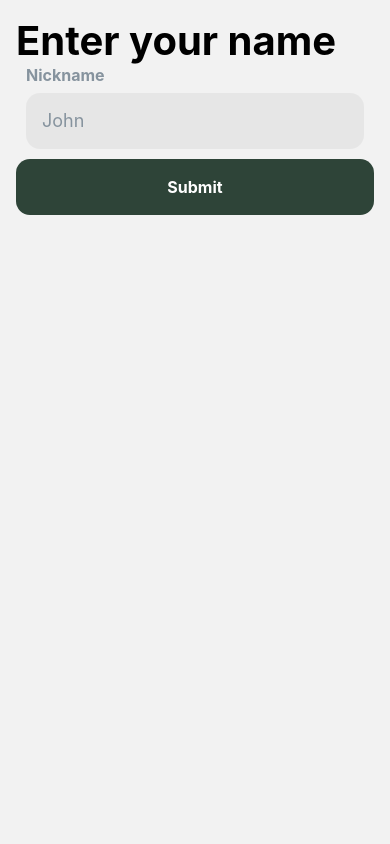
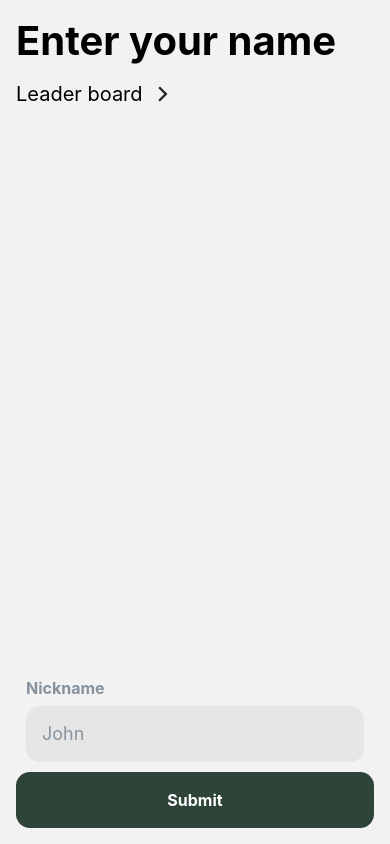
Before and after one commit to ttar-dev/hpc-rn-2, a React Native app: screen /ENTER_NAME in a window 390 px wide. Built offline with nearby package versions, Linux system fonts and the light colour scheme.

Commit message:
Add async-storage dependency and update EnterName screen

```diff
--- a/package.json
+++ b/package.json
@@ -9,9 +9,9 @@
     "web": "expo start --web"
   },
   "dependencies": {
+    "@react-native-async-storage/async-storage": "^1.21.0",
     "@react-navigation/native": "^6.1.9",
     "@react-navigation/native-stack": "^6.9.17",
-    "@reduxjs/toolkit": "^2.0.1",
     "@rneui/base": "^4.0.0-rc.8",
     "@rneui/themed": "^4.0.0-rc.8",
     "expo": "~49.0.15",
@@ -24,7 +24,6 @@
     "react-native-screens": "^3.29.0",
     "react-native-vector-icons": "^10.0.3",
     "react-native-web": "^0.19.10",
-    "react-redux": "^9.0.4",
     "typescript": "^5.1.3"
   },
   "devDependencies": {
--- a/screens/EnterName.screen.tsx
+++ b/screens/EnterName.screen.tsx
@@ -1,8 +1,15 @@
 import {FormProvider, useForm} from 'react-hook-form';
-import {StyleSheet, Text, View} from 'react-native';
+import {
+  KeyboardAvoidingView,
+  Pressable,
+  StyleSheet,
+  Text,
+  View,
+} from 'react-native';
 import {SafeAreaView} from 'react-native-safe-area-context';
 import Input from '../components/Input';
-import {Button} from '@rneui/themed';
+import {Button, Icon} from '@rneui/themed';
+import {useNavigation} from '@react-navigation/native';
 
 interface FieldInputs {
   nickname: string;
@@ -14,17 +21,38 @@ export default function EnterYourNameScreen() {
     },
   });
 
+  const navigation = useNavigation<any>();
+
   const onSubmit = (data: FieldInputs) => {
-    console.log(data);
+    navigation.navigate('QUESTIONS');
   };
 
   return (
     <SafeAreaView style={{flex: 1}}>
       <View style={[styles.container]}>
-        <View style={{paddingVertical: 16}}>
+        <View
+          style={{
+            paddingVertical: 16,
+            justifyContent: 'space-between',
+            flex: 1,
+          }}>
+          <View style={{gap: 16}}>
             <Text style={{fontSize: 40, fontWeight: 'bold'}}>
               Enter your name
             </Text>
+            <Pressable
+              onPress={() => navigation.navigate('QUESTIONS')}
+              style={{
+                flexDirection: 'row',
+                alignItems: 'center',
+                gap: 8,
+              }}>
+              <Text style={{fontSize: 20}}>Leader board</Text>
+              <Icon name="chevron-forward-outline" type="ionicon" />
+            </Pressable>
+          </View>
+          <KeyboardAvoidingView behavior="padding">
+            <View>
               <FormProvider {...methods}>
                 <Input
                   label="Nickname"
@@ -38,6 +66,8 @@ export default function EnterYourNameScreen() {
                 <Button onPress={methods.handleSubmit(onSubmit)}>Submit</Button>
               </FormProvider>
             </View>
+          </KeyboardAvoidingView>
+        </View>
       </View>
     </SafeAreaView>
   );
```
Also changed, not shown: 1 other file (tests, documents, lock files or other folders). Lines whose indentation alone changed are shown as unchanged.
